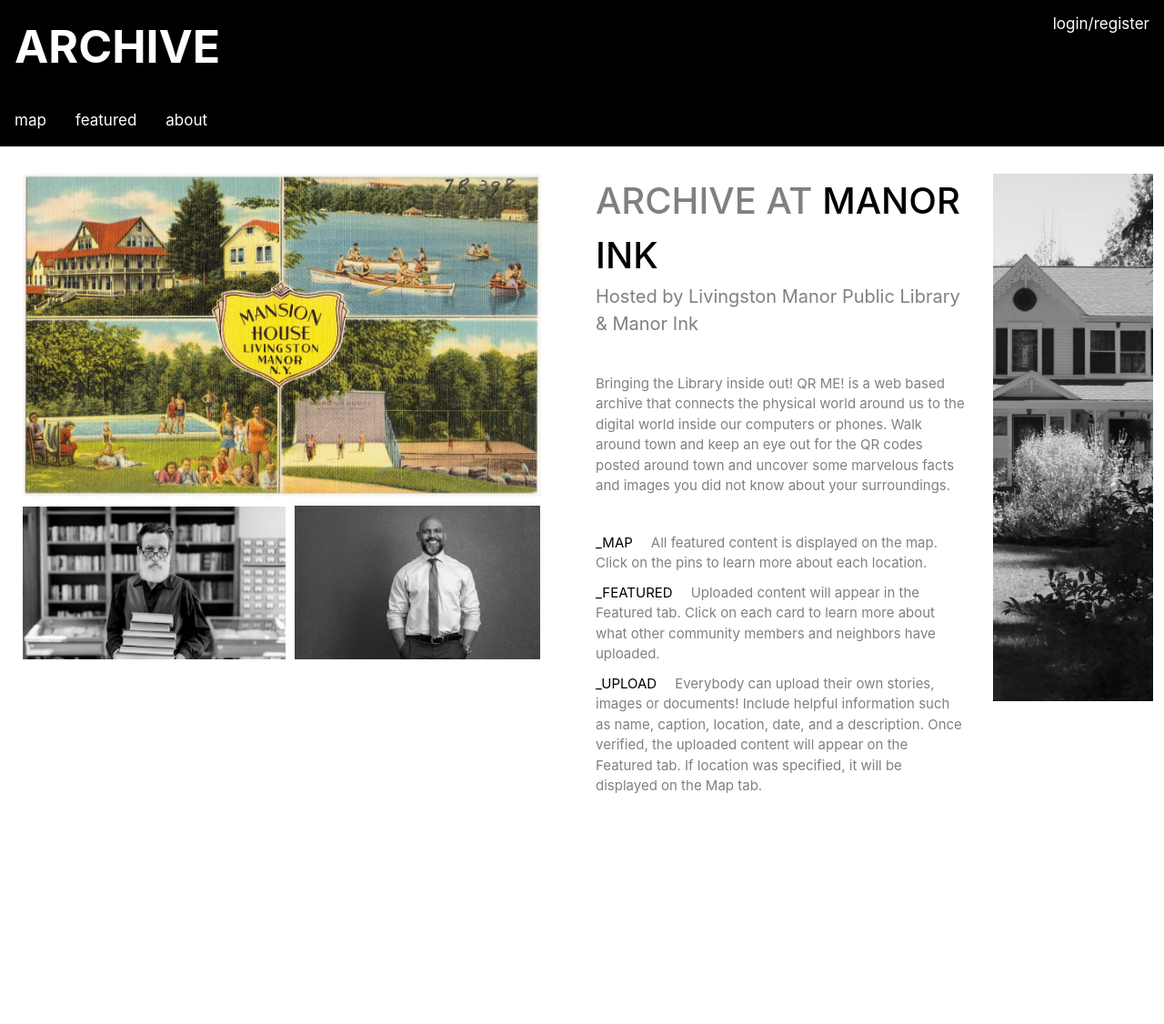
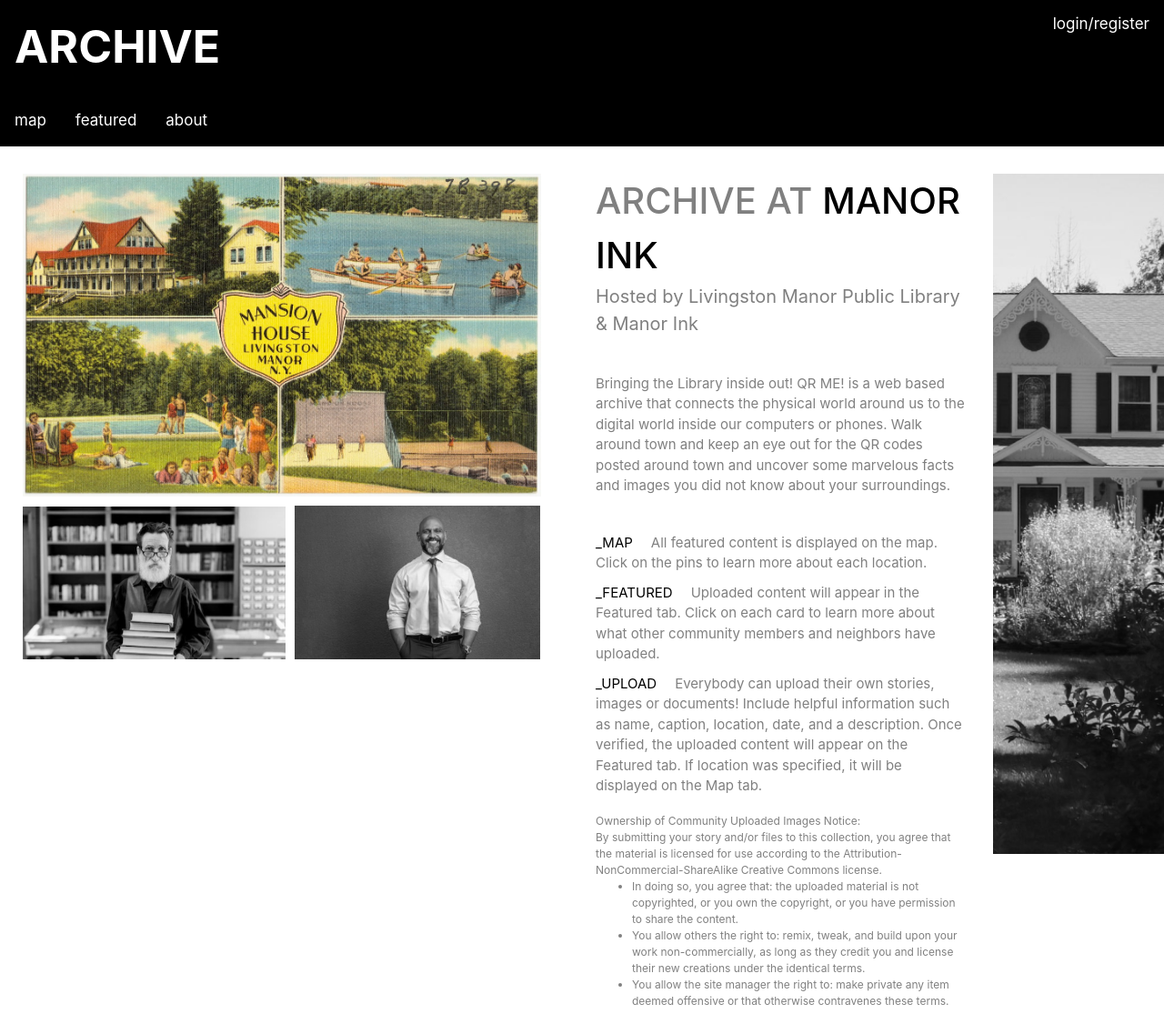
Before and after one commit to pelincetin/Palimpsest, a Flask app: page /about in a window 1280 px wide. Shown: the whole page at 91% size. Before the commit the page ends 873 px from the top, so only its background shows below. Run offline with Flask 2, Linux system fonts and the light colour scheme; some libraries are stand-ins or nearby versions.

Commit message:
image ownership disclaimer notice

```diff
--- a/templates/about.html
+++ b/templates/about.html
@@ -23,6 +23,10 @@
 				color: grey;
 				font-size:15px;
 			}
+			.tinydisclaimer{
+				color: grey;
+				font-size:12px;
+			}
 			.img2{
 				-webkit-filter: grayscale(100%);
 				-moz-filter: grayscale(100%);
@@ -37,6 +41,9 @@
 			   filter: none;
 			}
 
+			ul.b {
+				list-style-type: square;
+			}
 		</style>
 
 	</head>
@@ -75,6 +82,24 @@
 					<tspan style="color:black; padding-right: 20px;">_UPLOAD</tspan>Everybody can upload their own stories, images or documents! Include helpful information such as name, caption, location, date, and a description. Once verified, the uploaded content will appear on the Featured tab. If location was specified, it will be displayed on the Map tab.
 				</div>
 
+				<div class="tinydisclaimer">
+					<br>Ownership of Community Uploaded Images Notice:<br>
+					By submitting your story and/or files to this collection, you agree that the
+					material is licensed for use according to the Attribution-NonCommercial-ShareAlike
+					Creative Commons license.<br>
+
+					<ul class = "liscense-terms">
+						<li>In doing so, you agree that: the uploaded material is not copyrighted, or you own the
+						copyright, or you have permission to share the content.</li>
+
+						<li>You allow others the right to: remix, tweak, and build upon your work non-commercially,
+						as long as they credit you and license their new creations under the identical terms.</li>
+
+						<li>You allow the site manager the right to: make private any item deemed offensive or
+						that otherwise contravenes these terms.</li>
+					</ul>
+				</div>
+
 
 			</div>
 			<div class="col-md-2">
```
